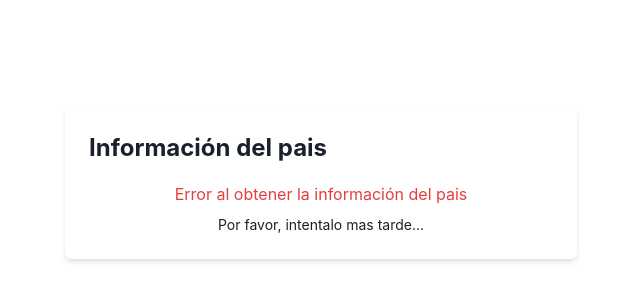
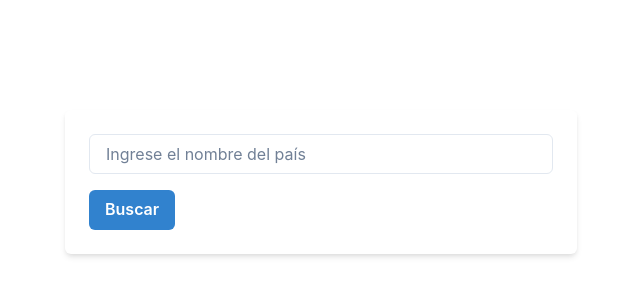
Before and after one commit to maxisandoval37/react-country-app, a React (Create React App) app: page / in a window 1280 px wide. Shown: the part 218-518 px from the top of the page, without its empty margins (319-959 px from the left). Built offline with nearby package versions, Linux system fonts and the light colour scheme; no server answers.

Commit message:
agregado router

```diff
--- a/package.json
+++ b/package.json
@@ -13,6 +13,7 @@
     "framer-motion": "^10.18.0",
     "react": "^18.2.0",
     "react-dom": "^18.2.0",
+    "react-router-dom": "^6.21.2",
     "react-scripts": "5.0.1",
     "web-vitals": "^2.1.4"
   },
--- a/src/App.js
+++ b/src/App.js
@@ -1,7 +1,8 @@
 import React, {useState, useEffect} from 'react';
-import axios from 'axios';
 import { ChakraProvider, Center, Spinner, Box, Text, Flex } from '@chakra-ui/react';
 import CountryInfo from './components/CountryInfo';
+import {fetchCountryData} from './api/api'
+import { useParams } from 'react-router-dom';
 
 function App() {
 
@@ -9,22 +10,23 @@ function App() {
   let [loading, setLoading] = useState(true);
   let [error, setError] = useState(null);
 
+  const { countryName } = useParams();
+
   useEffect (() => {
-    const fetchCountryData = async () => {
+    const fetchData = async () => {
       try {
-      let response = await axios.get('https://countries-api-rest.onrender.com/contriesapi/obtenerPais?nombre=colombia');
-      setCountry(response.data);
+        const data = await fetchCountryData(countryName);
+        setCountry(data);
       }
       catch (error) {
-      console.error('Error al obtener la info del pais');
-      setError('Error al obtener la información del pais');
+        setError(error.message);
       }
       finally {
         setLoading(false);
       }
-  };
-      fetchCountryData();
-  },[]);
+    }
+    fetchData();
+  },[countryName]);
 
   return (
     <ChakraProvider>
--- /dev/null
+++ b/src/api/api.js
@@ -0,0 +1,14 @@
+import axios from 'axios';
+
+const fetchCountryData = async (countryName) => {
+    try {
+      let response = await axios.get(`https://countries-api-rest.onrender.com/contriesapi/obtenerPais?nombre=${countryName}`);
+      return (response.data);
+    }
+    catch (error) {
+      console.error('Error al obtener la info del pais');
+      throw new Error('Error al obtener la información del pais');
+    }
+};
+
+export { fetchCountryData };
--- /dev/null
+++ b/src/components/CountrySearch.jsx
@@ -0,0 +1,33 @@
+import React, {useState} from 'react';
+import { useNavigate } from 'react-router-dom';
+import {Box, Center, Input, Button} from '@chakra-ui/react';
+
+const CountrySearch = () => {
+    const [searchTerm, setSearchTerm] = useState('');
+    const navigate = useNavigate();
+
+    const handleSearch = () => {
+        navigate(`/App/${searchTerm}`);
+    };
+
+    return (
+        <Box>
+            <Center minHeight="100vh" backgroundColor="f5f5f5f5">
+                <Box p={6} boxShadow="md" borderRadius="md" backgroundColor="white" maxW="lg" width="100%">
+                    <Input
+                     placeholder="Ingrese el nombre del país"
+                     value={searchTerm}
+                     onChange={(e) => setSearchTerm(e.target.value)}
+                     mb={4}
+                    />
+
+                    <Button colorScheme="blue" onClick={handleSearch}>
+                        Buscar
+                    </Button>
+                </Box>
+            </Center>
+        </Box>
+    )
+};
+
+export default CountrySearch;
--- a/src/index.js
+++ b/src/index.js
@@ -4,11 +4,18 @@ import './index.css';
 import App from './App';
 import reportWebVitals from './reportWebVitals';
 import { ChakraProvider } from '@chakra-ui/react';
+import { BrowserRouter, Routes, Route } from 'react-router-dom';
+import CountrySearch from './components/CountrySearch';
 
 const root = ReactDOM.createRoot(document.getElementById('root'));
 root.render(
   <ChakraProvider>
-    <App />
+    <BrowserRouter>
+      <Routes>
+        <Route path='/' element={<CountrySearch/>}></Route>
+        <Route path='/App/:countryName' element={<App/>}></Route>
+      </Routes>
+    </BrowserRouter>
   </ChakraProvider>
 );
 
```
Also changed, not shown: 1 other file (tests, documents, lock files or other folders). Lines whose indentation alone changed are shown as unchanged.
